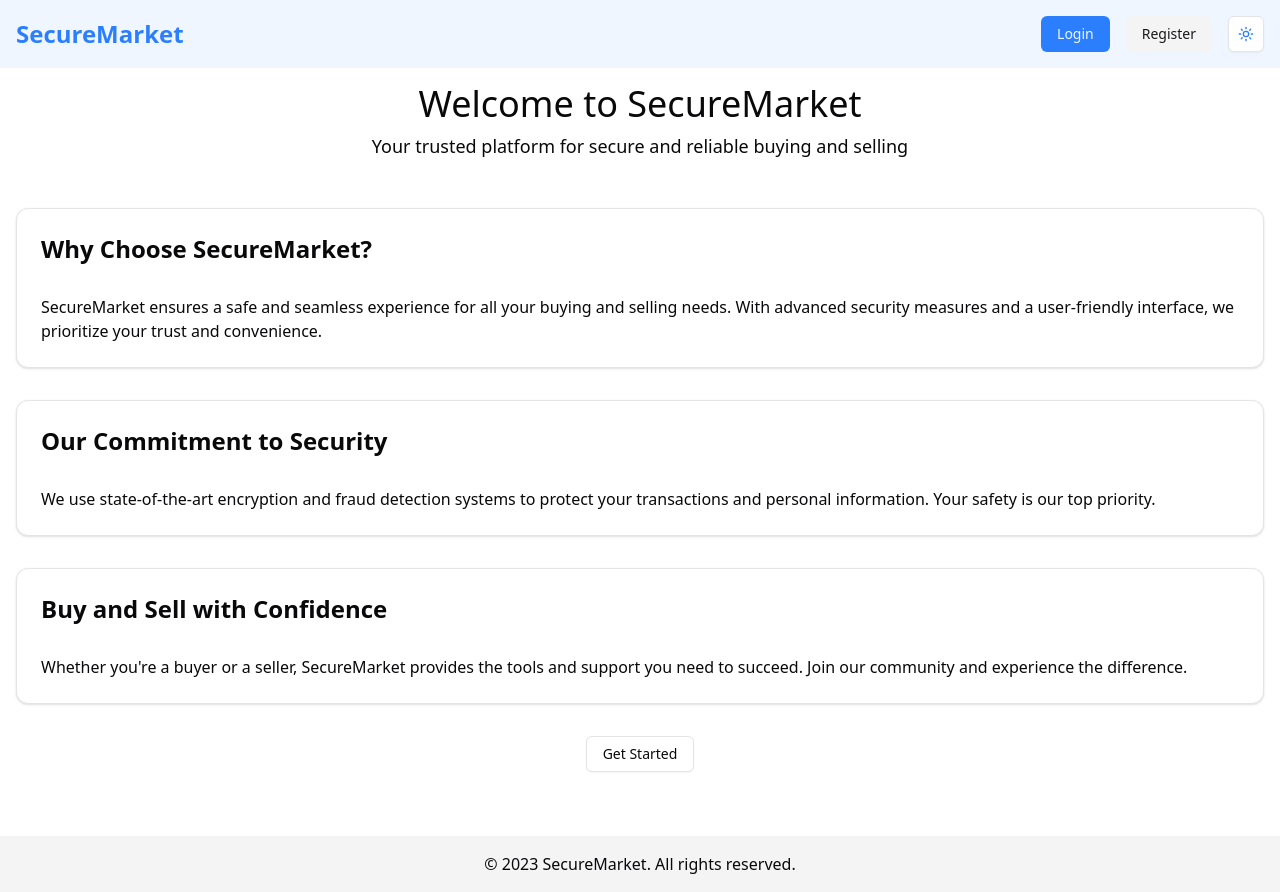
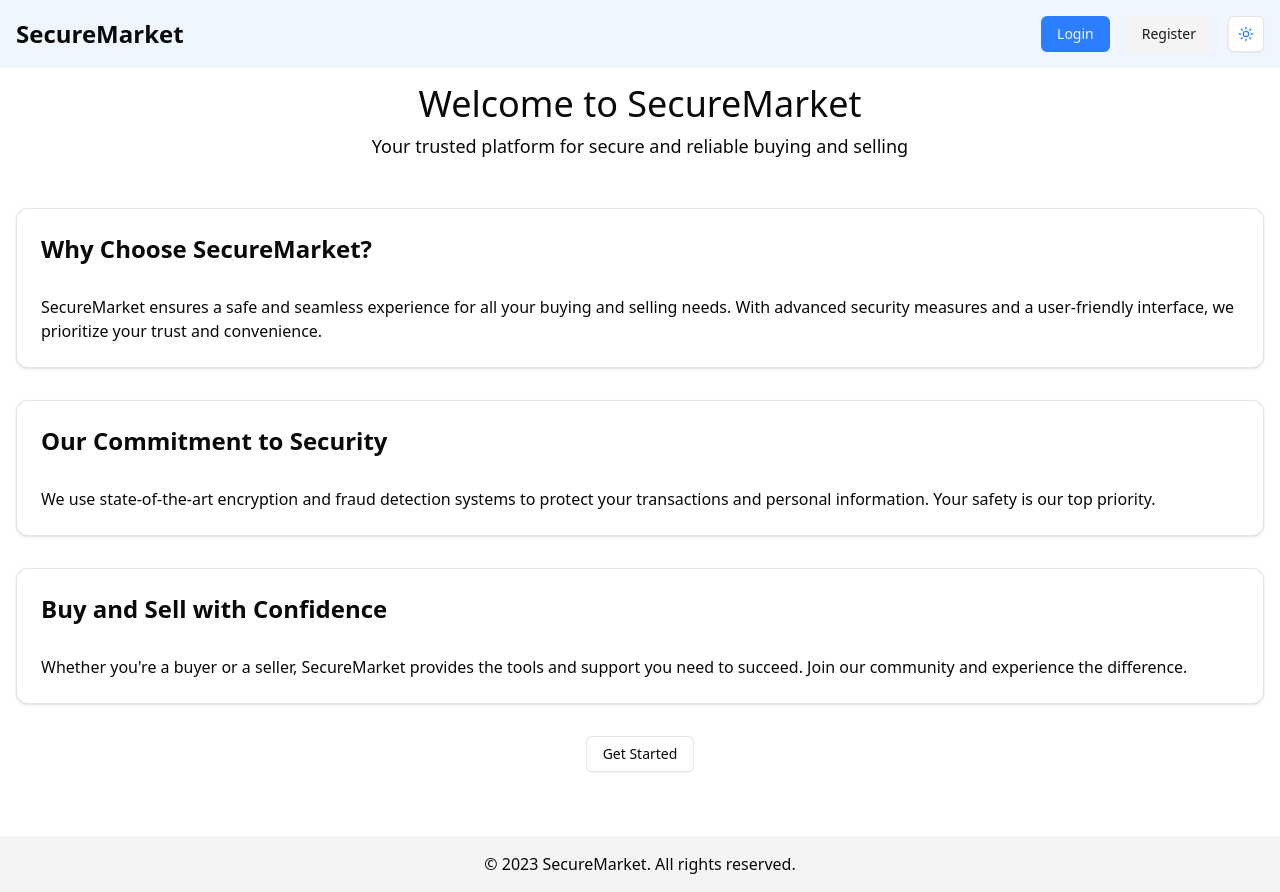
Before and after one commit to sainareenp/onlinemarketplace, a Next.js app: page / in a window 1280 px wide. Built offline with nearby package versions, Linux system fonts and the light colour scheme; no server answers.

Commit message:
small style change in navbar

```diff
--- a/components/ui/NavBar.tsx
+++ b/components/ui/NavBar.tsx
@@ -11,7 +11,7 @@ const NavBar: React.FC = () => {
 	const router = useRouter();
 
 	return (
-		<nav className="bg-primary-foreground text-primary p-4 shadow-md">
+		<nav className="bg-primary-foreground p-4 shadow-md">
 			<div className="container mx-auto flex justify-between items-center">
 				<span
 					onClick={() => router.push("/")}
```
